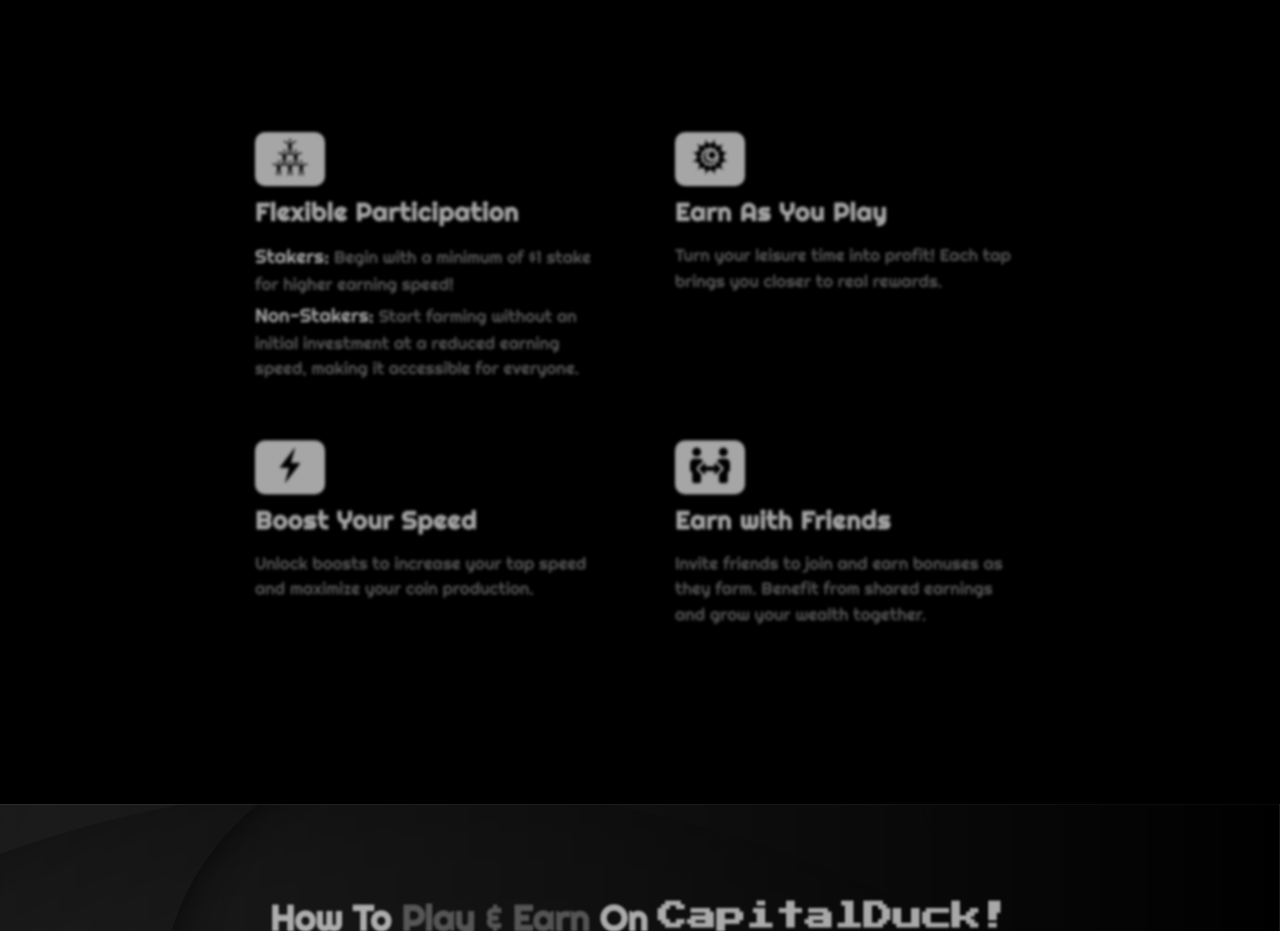
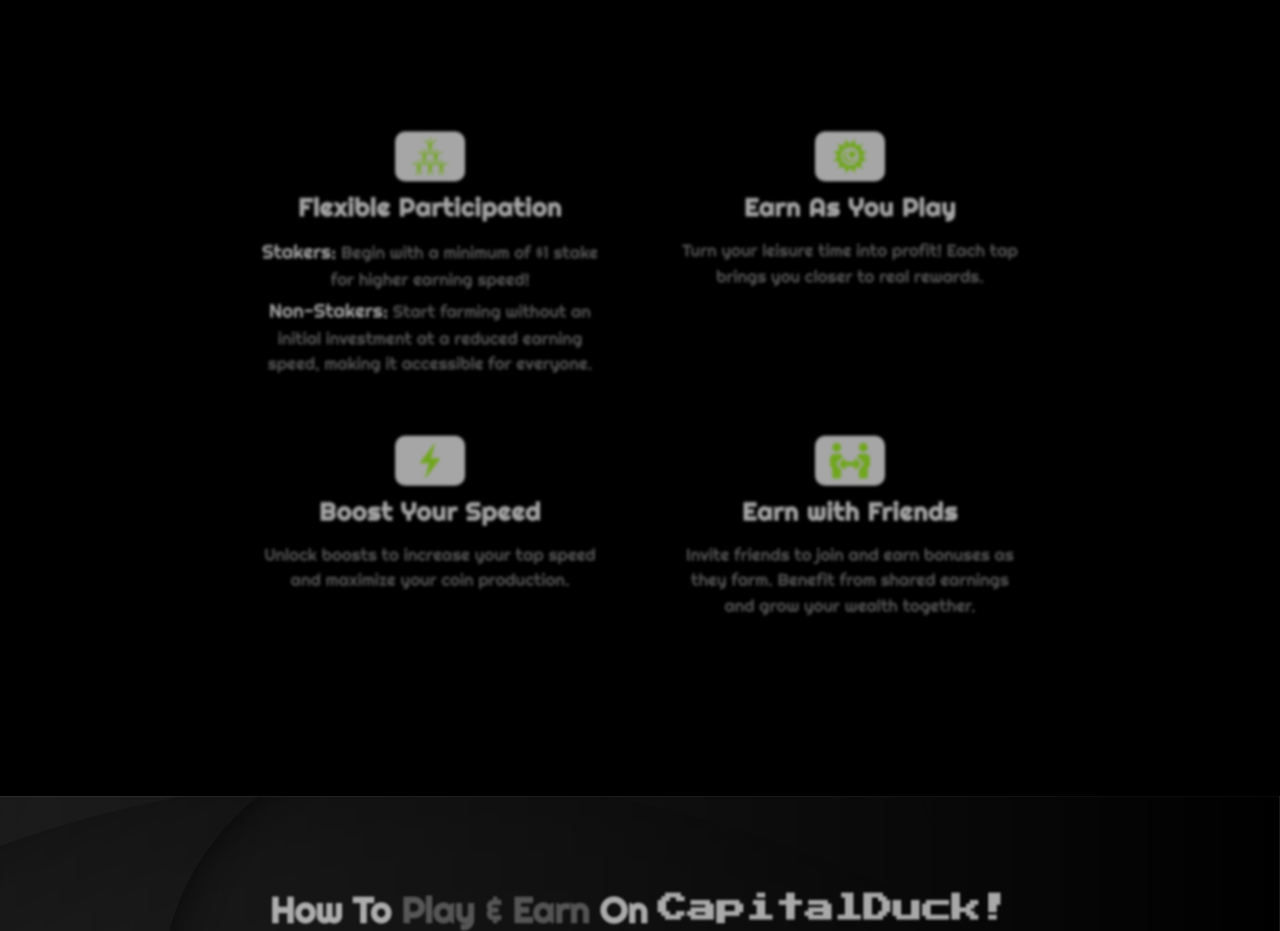
Before and after one commit to mayor-style/Capital-Duck, a React (Vite) app: page / in a window 1280 px wide. Shown: the part 1680-2611 px from the top of the page. Built offline with nearby package versions, Linux system fonts and the light colour scheme; a web font is replaced by a local one.

Commit message:
Update Why.css

```diff
--- a/src/WHY_Section/Why.css
+++ b/src/WHY_Section/Why.css
@@ -30,7 +30,9 @@ section{
 }
 
 .WhyCon{
-    text-align: start;
+     display: flex;
+    flex-direction: column;
+    align-items: center;
 }
 
 .WhyIcon{
@@ -39,6 +41,9 @@ section{
     padding: 5px 15px;
     border-radius: 10px;
     margin-bottom: 10px;
+     display: flex;
+    justify-content: center;
+    align-items: center;
 }
 
 .WhyCon p span{
@@ -57,12 +62,12 @@ section{
     padding-top: 5px;
     font-size: 17px;
     line-height: 1.5;
-    text-align: start;
+    text-align: center;
     color: rgba(255, 255, 255, .5);
 }
 
 .WhyIcon .icon{
-    color: black;
+    color: greenyellow;
     font-size: 40px;
 }
 
@@ -138,7 +143,6 @@ section{
     }
 
     .WhyIcon{
-        background-color: white;
         width: fit-content;
         padding: 3px 12px;
         border-radius: 10px;
```
